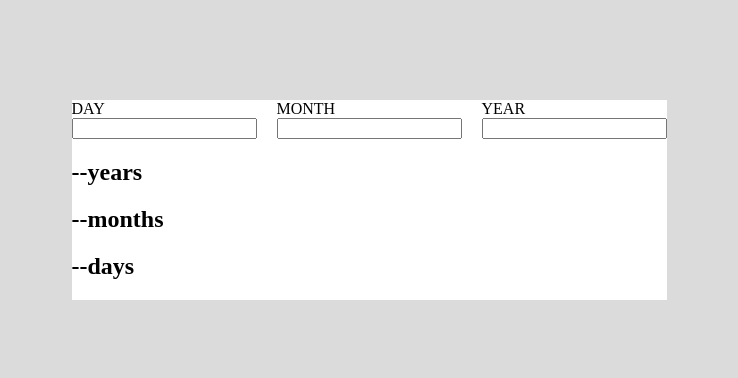
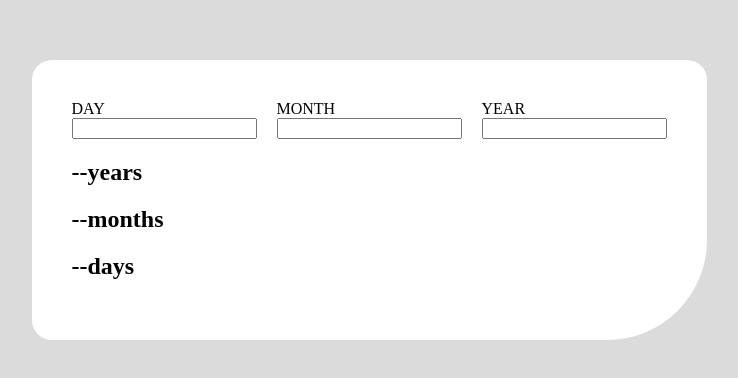
Before and after one commit to lucasfeklein/age-calc-frontend, a React (Vite) app: page / in a window 1280 px wide. Shown: the part 200-578 px from the top of the page, without its empty margins (271-1009 px from the left). Built offline with nearby package versions, Linux system fonts and the light colour scheme.

Commit message:
border radius

```diff
--- a/src/index.css
+++ b/src/index.css
@@ -16,6 +16,9 @@ body {
 
 .calc-container {
   background-color: white;
+  border-radius: 20px;
+  border-bottom-right-radius: 100px;
+  padding: 40px;
 }
 
 .input-container {
```
